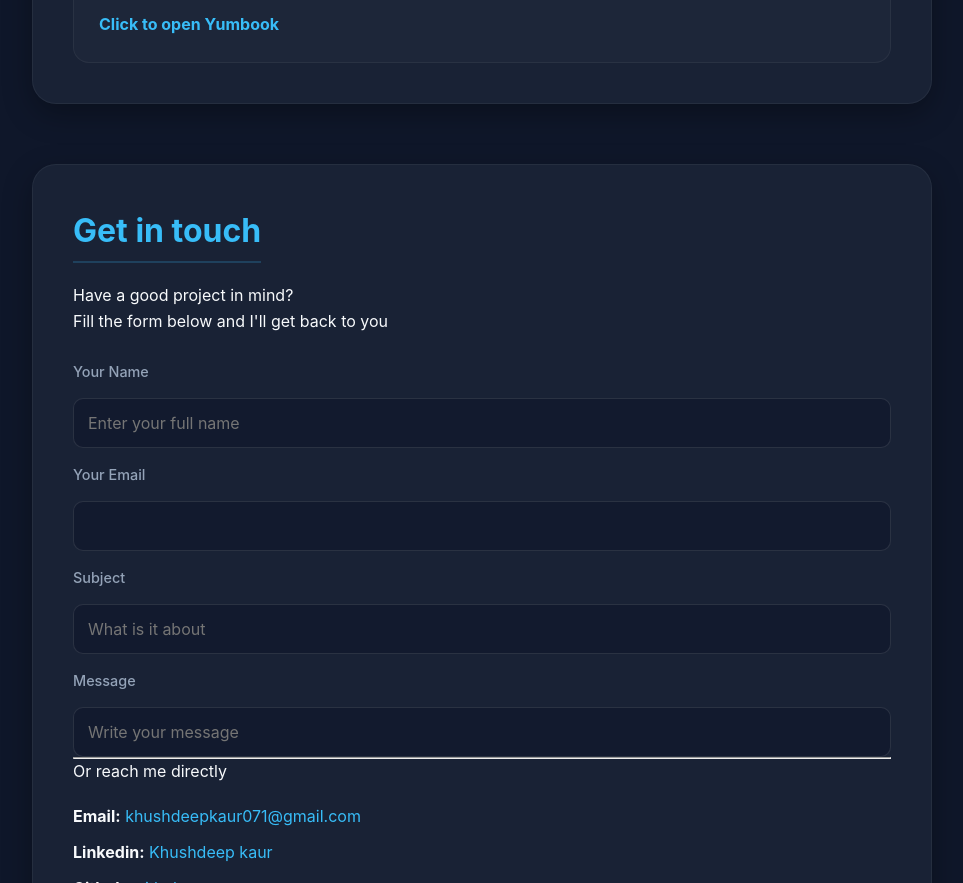
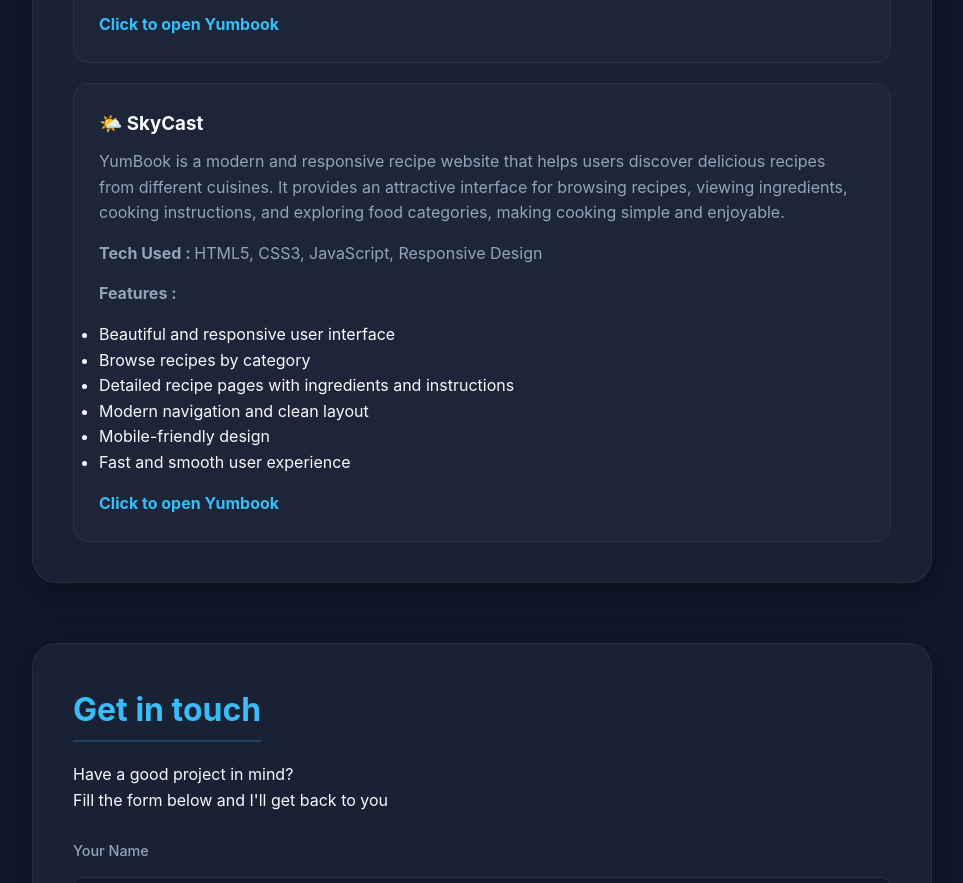
Before and after one commit to khushdeep3338beai25-commits/personal-portfolio-website, a plain HTML site: page index.html in a window 1280 px wide. Shown: the part 3608-4491 px from the top of the page, without its empty margins (158-1121 px from the left). Drawn offline with Linux system fonts and the light colour scheme.

Commit message:
Update index.html

```diff
--- a/index.html
+++ b/index.html
@@ -149,6 +149,27 @@
             <a href="https://yum-book-delta.vercel.app" target="_blank">Click to open Yumbook</a>
         </article>
 
+         <article>
+            <h3>🌤️ SkyCast</h3>
+            <p> YumBook is a modern and responsive recipe website that helps users
+        discover delicious recipes from different cuisines. It provides an
+        attractive interface for browsing recipes, viewing ingredients,
+        cooking instructions, and exploring food categories, making cooking
+        simple and enjoyable.</p>
+            <p><strong>Tech Used : </strong>HTML5, CSS3, JavaScript, Responsive Design</p>
+            <p><strong>Features : </strong>
+                <ul>
+                    <li>Beautiful and responsive user interface</li>
+                    <li>Browse recipes by category</li>
+                    <li>Detailed recipe pages with ingredients and instructions</li>
+                    <li>Modern navigation and clean layout</li>
+                    <li>Mobile-friendly design</li>
+                    <li>Fast and smooth user experience</li>
+                </ul>
+            </p>
+            <a href="https://yum-book-delta.vercel.app" target="_blank">Click to open Yumbook</a>
+        </article>
+
      </section>
 
      <section id="contact">
```
